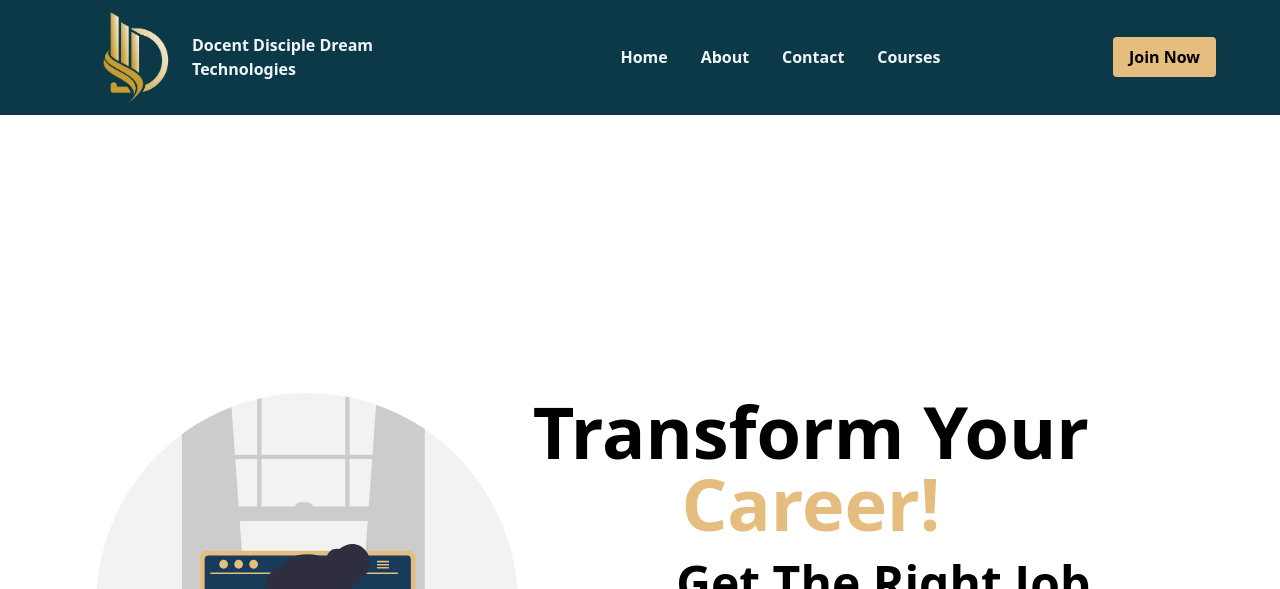
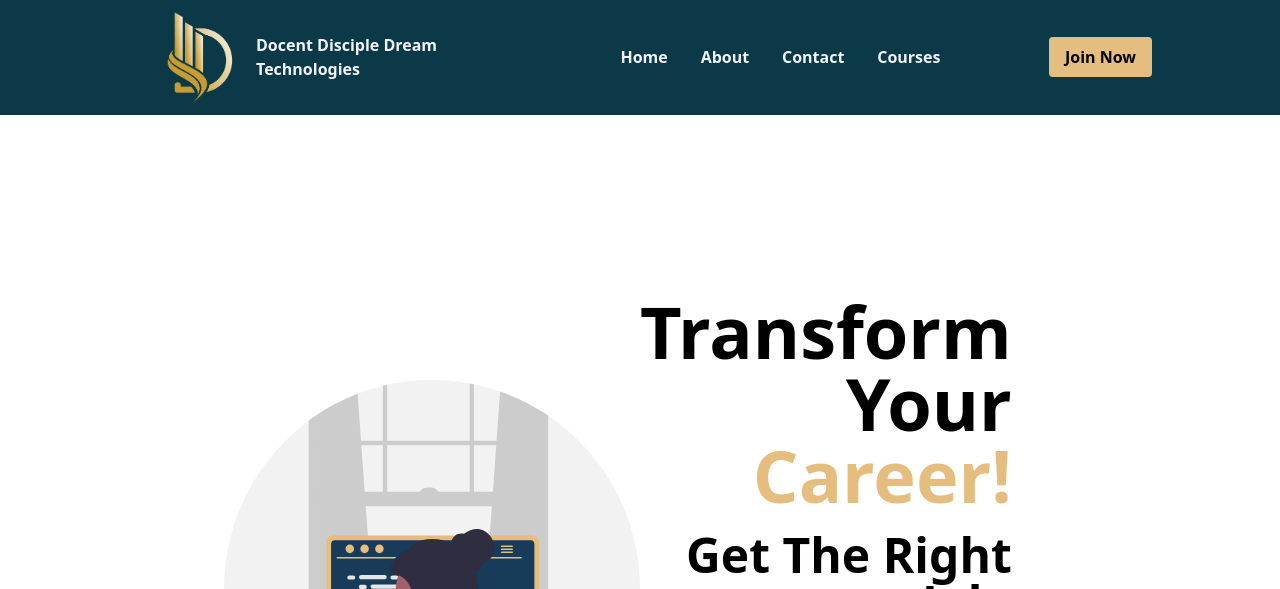
Before and after one commit to SHABARIUS/Web-App-deployment, a React (Vite) app: page / in a window 1280 px wide. Shown: the top 589 px of the page. Built offline with nearby package versions, Linux system fonts and the light colour scheme.

Commit message:
more responsive on landing

```diff
--- a/src/components/Views/About.jsx
+++ b/src/components/Views/About.jsx
@@ -1,7 +1,7 @@
 
 const About = () => {
   return (
-    <div className="w-[85%] m-auto">
+    <div className="w-[90%] md:w-[65%] m-auto">
         <h2 className="text-4xl md:text-6xl font-bold my-20 text-center md:text-left">About Us</h2>
         <h3 className="text-xl md:text-2xl text-gray-700 my-10">At Docent Disciple Dream Technologies, our journey began with a mission to provide top-notch training for individuals in the US from our base in India. Over the past two years, we&apos;ve dedicated ourselves to delivering high-quality education and upskilling opportunities to learners across borders. However, as we encountered challenges with time zone differences, we realized the need for a more localized approach to serve our audience effectively.
         </h3>
--- a/src/components/Views/Courses.jsx
+++ b/src/components/Views/Courses.jsx
@@ -12,7 +12,7 @@ const Courses = () => {
   return (
     <>
     {showModal && createPortal(<Modal syllabus={syllabus} setShowModal={setShowModal}/>, document.getElementById('modal'))}
-    <div className='w-[85%] m-auto'>
+    <div className='w-[90%] md:w-[65%] m-auto'>
       <h2 className='text-6xl font-bold my-20 text-center md:text-left'>Our Courses</h2>
       <div className='flex flex-col md:flex-row justify-between items-center flex: 1 1 auto basis-auto flex-wrap'>
       <div className='w-96 flex flex-col items-center my-20 p-4 rounded-md shadow-sm hover:shadow-md cursor-pointer'>
--- a/src/components/Views/Header.jsx
+++ b/src/components/Views/Header.jsx
@@ -14,7 +14,7 @@ const Header = () => {
           document.getElementById('modal')
         )}
       <div className='bg-[#0C3948]'>
-        <div className='w-full md:w-[90%] flex flex-col md:flex-row justify-between items-center m-auto py-3'>
+        <div className='w-full md:w-[80%] flex flex-col md:flex-row flex-wrap justify-between items-center m-auto py-3'>
           <div className='logo w-96 flex flex-row items-center'>
             <img src={imgUrl} alt='logo' width='128px' />
             <h1 className='text-slate-100 font-bold'>
--- a/src/components/Views/Landing.jsx
+++ b/src/components/Views/Landing.jsx
@@ -3,12 +3,12 @@ import landingImage from '../../assets/landing.svg'
 const Landing = () => {
   return (
     <>
-      <div className='h-[900px] w-[85%] m-auto flex flex-col md:flex-row justify-between mt-10'>
-        <div className='flex items-center justify-center sm:w-96 md:w-[500px] lg:w-[600px]'>
-          <img src={landingImage} alt='coding person' width='700px' />
+      <div className='w-[65%] m-auto flex flex-col md:flex-row justify-between my-20 md:my-40'>
+        <div className='flex items-center justify-center sm:w-[250px] md:w-[500px] lg:w-[600px] shrink-0 basis-1/2'>
+          <img src={landingImage} alt='coding person' width='500px' />
         </div>
-        <div className='md:mr-20 mt-5 md:mt-60 '>
-          <h1 className='text-3xl lg:text-6xl xl:text-7xl font-bold mb-5 text-center'>
+        <div className='md:mr-20 mt-5 shrink flex-wrap '>
+          <h1 className='text-3xl lg:text-6xl xl:text-7xl font-bold mb-5 text-center md:text-right basis-3/4'>
             Transform Your <span className='text-[#E5BE7F]'>Career!</span>
           </h1>
           <h1 className='text-3xl lg:text-5xl font-bold my-3 text-center md:text-right'>
@@ -18,7 +18,7 @@ const Landing = () => {
             Join us to learn more about it
           </h3>
           <div className='mt-20 text-center md:text-right'>
-            <button className='px-12 py-6 bg-[#E5BE7F] hover:bg-[#d3ac6e] text-xl md:text-3xl rounded-lg font-bold'>
+            <button className='px-12 py-6 bg-[#E5BE7F] hover:bg-[#d3ac6e] text-xl md:text-2xl lg:text-3xl rounded-lg font-bold'>
               <a href='#contactForm'>Know More</a>
             </button>
           </div>
```
